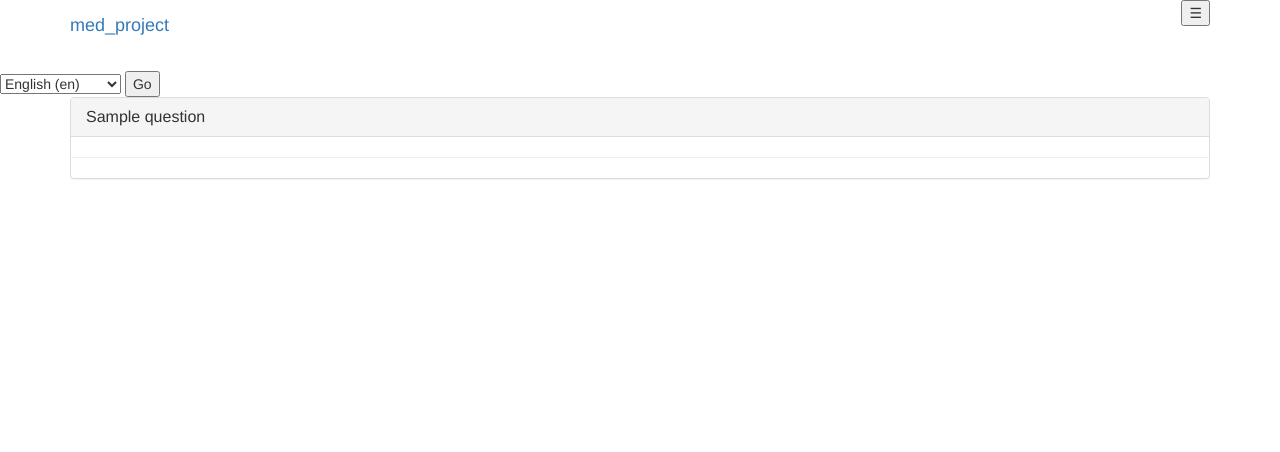
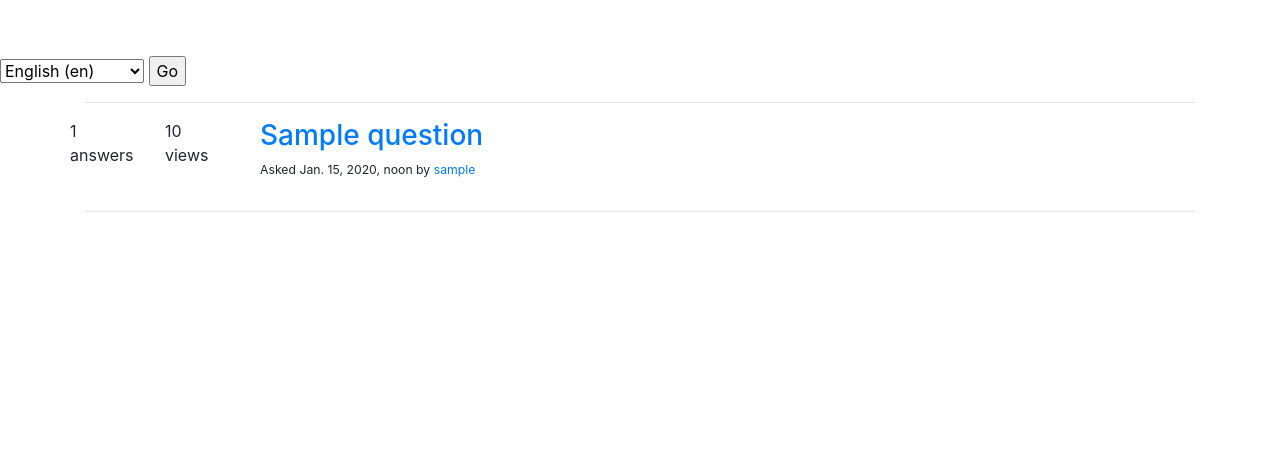
Before and after one commit to Uran198/med, a Django app: page /en/questions/ in a window 1280 px wide. Shown: the top 452 px of the page. Run offline with Django 3.2, Linux system fonts and the light colour scheme; a user stored in the database is signed in; tables that the repository leaves empty hold one stand-in row (values such as "Sample post"); parts of the project's set-up code (start-up, migrations or seed data) failed here and were passed over; some libraries are stand-ins or nearby versions.

Commit message:
Fixed #25 -- Remade question_list.html to show number of views and answers

```diff
--- a/med/questions/models.py
+++ b/med/questions/models.py
@@ -30,6 +30,7 @@ class Question(models.Model):
     pub_date = models.DateTimeField(auto_now_add=True)
     update_date = models.DateTimeField(auto_now=True)
     tags = models.ManyToManyField(Tag, blank=True)
+    views = models.IntegerField(default=0)
 
     def __str__(self):
         return "{}: {}".format(self.title, self.text)
--- a/med/questions/views.py
+++ b/med/questions/views.py
@@ -1,5 +1,6 @@
 from django.shortcuts import get_object_or_404, redirect
 from django.core.urlresolvers import reverse
+from django.db.models import F
 from django.http import HttpResponseBadRequest
 from django.views.generic import (
     CreateView, UpdateView, DeleteView, DetailView, ListView, TemplateView)
@@ -54,6 +55,12 @@ class QuestionDetails(DetailView):
         context_data['answers'] = self.object.answer_set.prefetch_related('comment_set').all()
         context_data['tags'] = self.object.tags.all()
         return context_data
+
+    def get(self, *args, **kwargs):
+        ret = super(QuestionDetails, self).get(*args, **kwargs)
+        self.object.views = F('views') + 1
+        self.object.save()
+        return ret
 
     def dispatch(self, *args, **kwargs):
         question = get_object_or_404(Question, pk=kwargs['pk'])
--- a/med/templates/questions/question_list.html
+++ b/med/templates/questions/question_list.html
@@ -5,22 +5,42 @@
 {% include 'pagination.html' %}
 
 <ul class="list-unstyled">
+<hr/>
 {% for question in question_list %}
 <li>
-  <div class="panel panel-default">
-    <div class="panel-heading">
-      <h3 class="panel-title">
-        <a href="{% url 'questions:details' question.pk %}">{{ question.title }}</a>
-      </h3>
+  <div class="row">
+    <div class="col-sm-1 text-center">
+      <div class="row">
+        {{ question.answer_set.all|length }}
+      </div>
+      <div class="row">
+        answers
+      </div>
     </div>
-    {% comment %}
-    <div class="panel-body">
-      {{ question.text }}
+    <div class="col-sm-1 text-center">
+      <div class="row">
+        {{ question.views }}
+      </div>
+      <div class="row">
+        views
+      </div>
     </div>
-    {% endcomment %}
-    <hr/>
+    <div class="col-sm-10">
+      <div class="row">
+        <h3 class="panel-title">
+          <a href="{% url 'questions:details' question.pk %}">{{ question.title }}</a>
+        </h3>
+      </div>
+      <div class="small row">
+        <p class="text-right small">
+        Asked {{ question.pub_date }} by
+        <a href="{% url 'users:detail' question.author %}">{{ question.author }}</a>
+        </p>
+      </div>
+    </div>
   </div>
 </li>
+<hr/>
 {% endfor %}
 </ul>
 
```
Also changed, not shown: med/questions/tests/test_views.py (+6 -0 lines), med/questions/migrations/0009_question_views.py (added).
